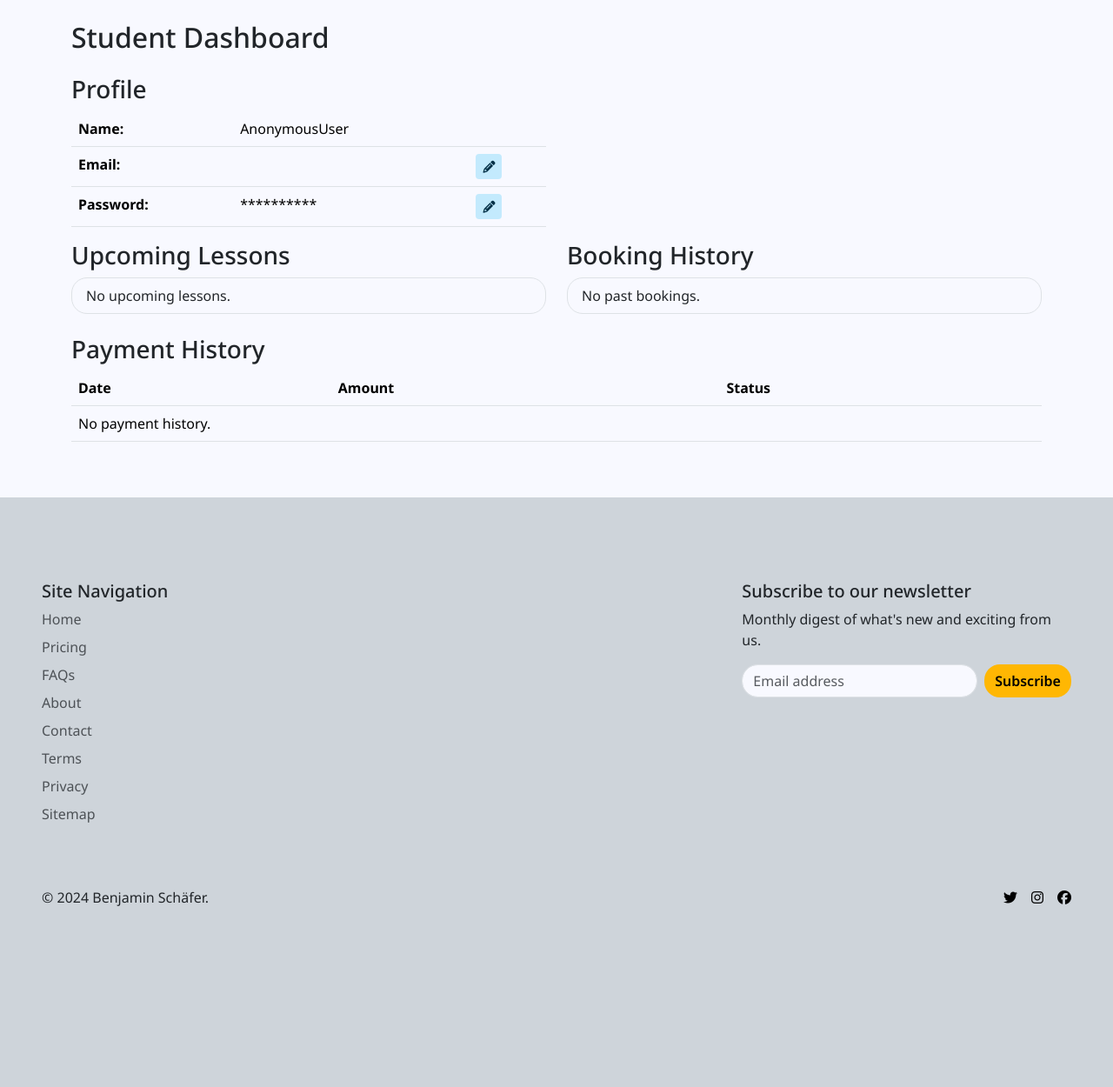
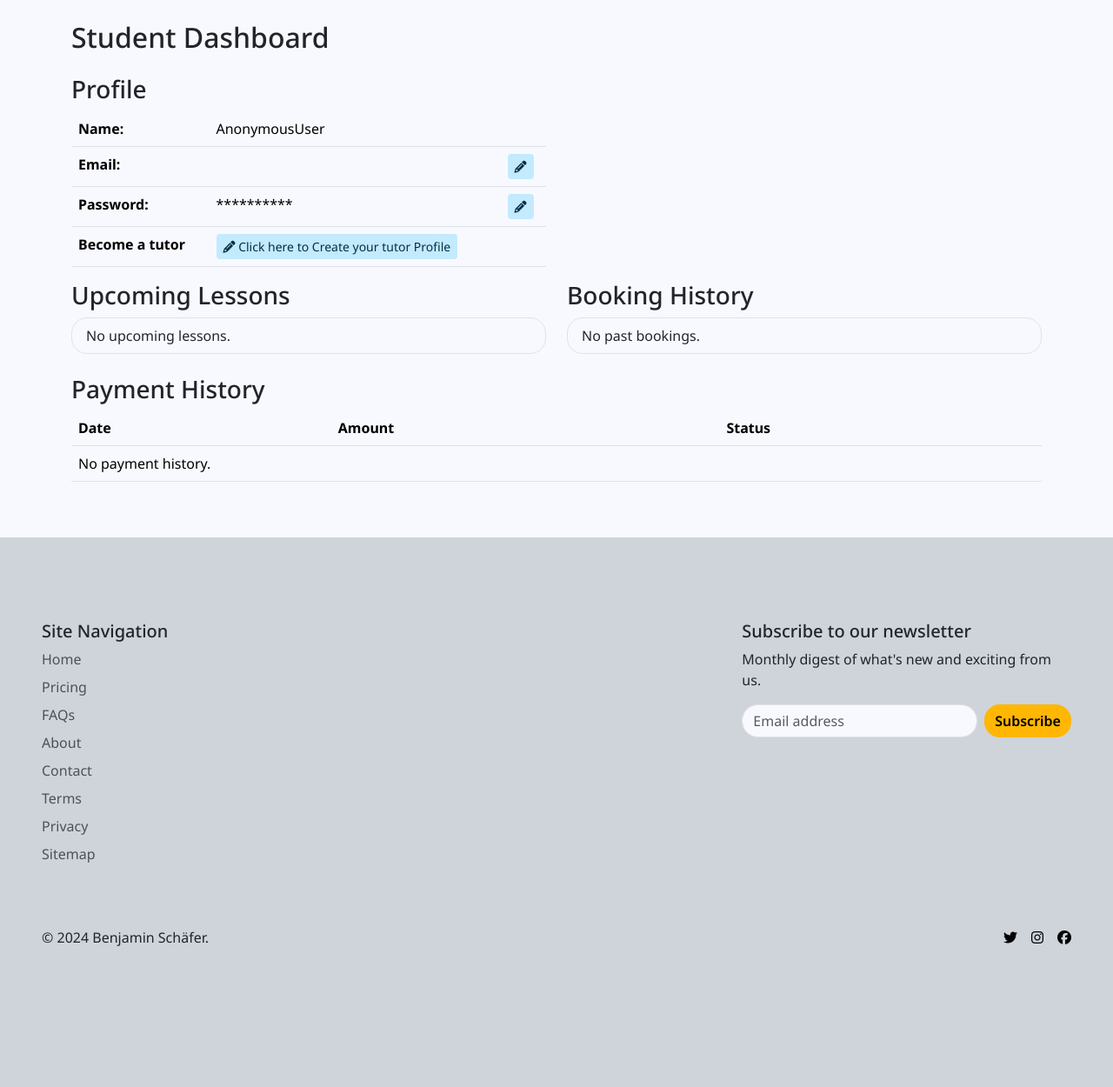
Before and after one commit to benschaf/gipfel-lerner, a Django app: template tutor_market/templates/tutor_market/student_dashboard.html in a window 1280 px wide. Shown: the part 56-1306 px from the top of the page at 87% size. Before the commit the page ends 1098 px from the top, so only its background shows below. Run offline with Django 5.2, Linux system fonts and the light colour scheme; the template is opened without the code that fills it, so the values that code supplies are empty; some libraries are stand-ins or nearby versions.

Commit message:
feat: allow students to become a tutor

```diff
--- a/tutor_market/templates/tutor_market/student_dashboard.html
+++ b/tutor_market/templates/tutor_market/student_dashboard.html
@@ -31,6 +31,15 @@
               <td>
                 <a href="{% url 'account_change_password' %}" class="btn btn-light btn-sm"><i class="fa fa-pencil"></i></a>
               </td>
+            </tr>
+            <tr>
+              <td>
+                <strong>Become a tutor</strong>
+              </td>
+              <td>
+                <a href="{% url 'add_tutor' %}" class="btn btn-light btn-sm"><i class="fa fa-pencil"></i> Click here to Create your tutor Profile</a>
+              </td>
+              <td></td>
             </tr>
           </tbody>
         </table>
```
